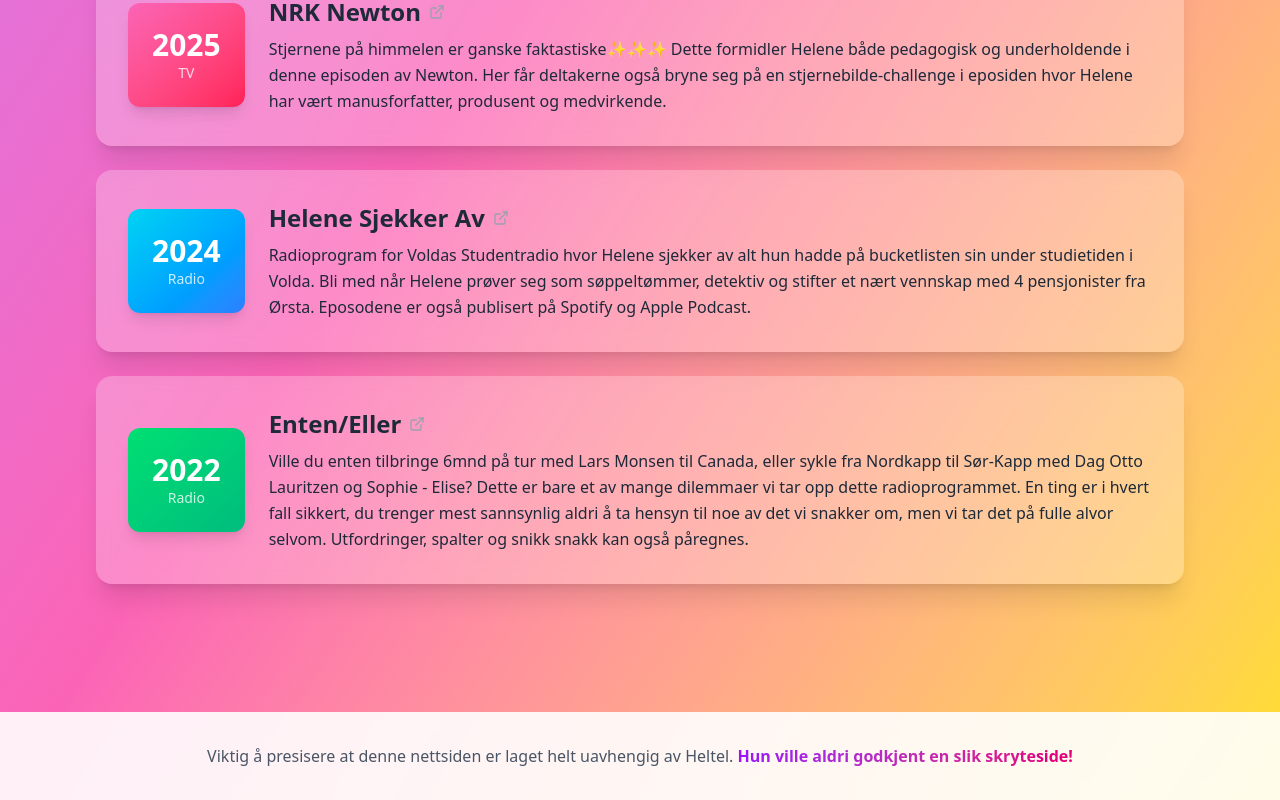
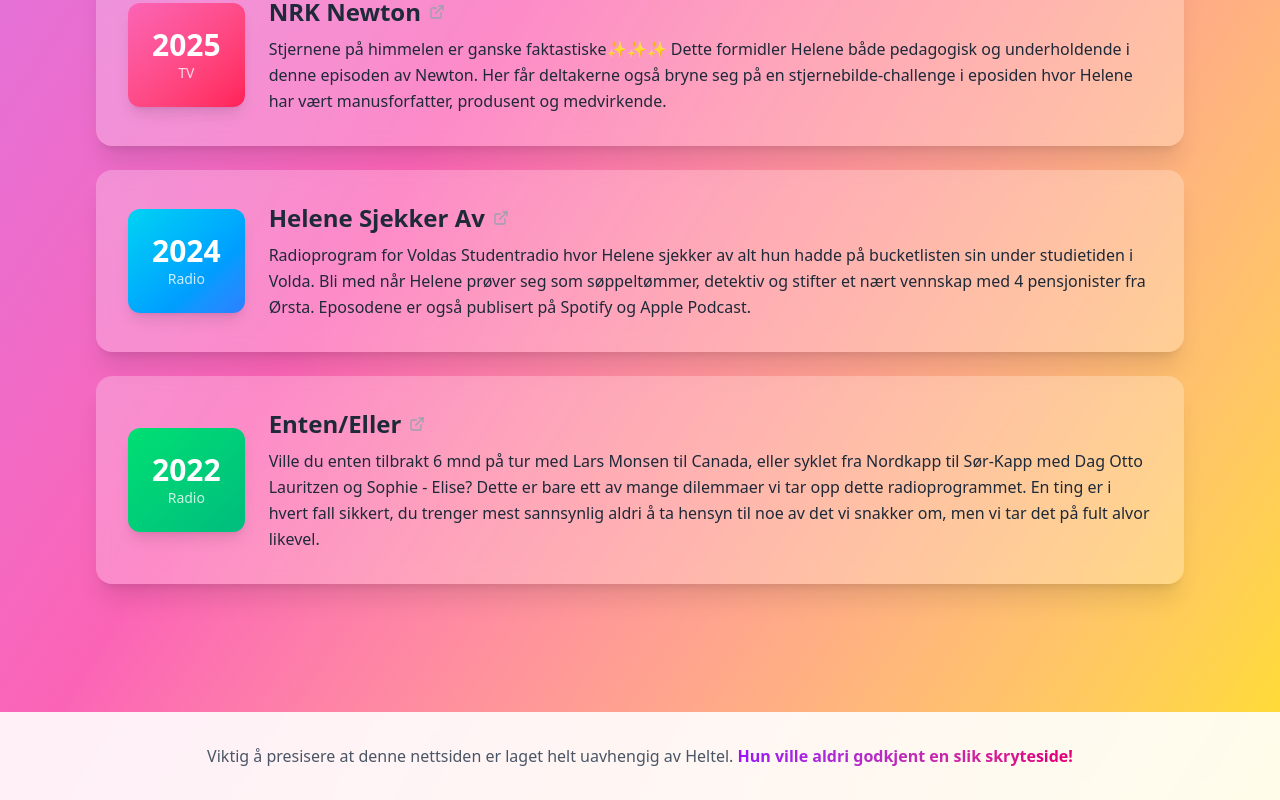
Before and after one commit to vegardhaneberg/Heltel, a React (Vite) app: page / in a window 1280 px wide. Shown: the part 1174-1974 px from the top of the page. Built offline with nearby package versions, Linux system fonts and the light colour scheme.

Commit message:
Update Enten/Eller description

```diff
--- a/src/data/PreviousWork.ts
+++ b/src/data/PreviousWork.ts
@@ -39,7 +39,7 @@ export const WorkTimeLine: Work[] = [
     year: 2022,
     title: "Enten/Eller",
     description:
-      "Ville du enten tilbringe 6mnd på tur med Lars Monsen til Canada, eller sykle fra Nordkapp til Sør-Kapp med Dag Otto Lauritzen og Sophie - Elise? Dette er bare et av mange dilemmaer vi tar opp dette radioprogrammet. En ting er i hvert fall sikkert, du trenger mest sannsynlig aldri å ta hensyn til noe av det vi snakker om, men vi tar det på fulle alvor selvom. Utfordringer, spalter og snikk snakk kan også påregnes.",
+      "Ville du enten tilbrakt 6 mnd på tur med Lars Monsen til Canada, eller syklet fra Nordkapp til Sør-Kapp med Dag Otto Lauritzen og Sophie - Elise? Dette er bare ett av mange dilemmaer vi tar opp dette radioprogrammet. En ting er i hvert fall sikkert, du trenger mest sannsynlig aldri å ta hensyn til noe av det vi snakker om, men vi tar det på fult alvor likevel.",
     type: "Radio",
     link: "https://open.spotify.com/show/3zvH9gBm9JbRtAsZvYrgaY",
     color: "bg-gradient-to-br from-green-400 to-emerald-500",
```
